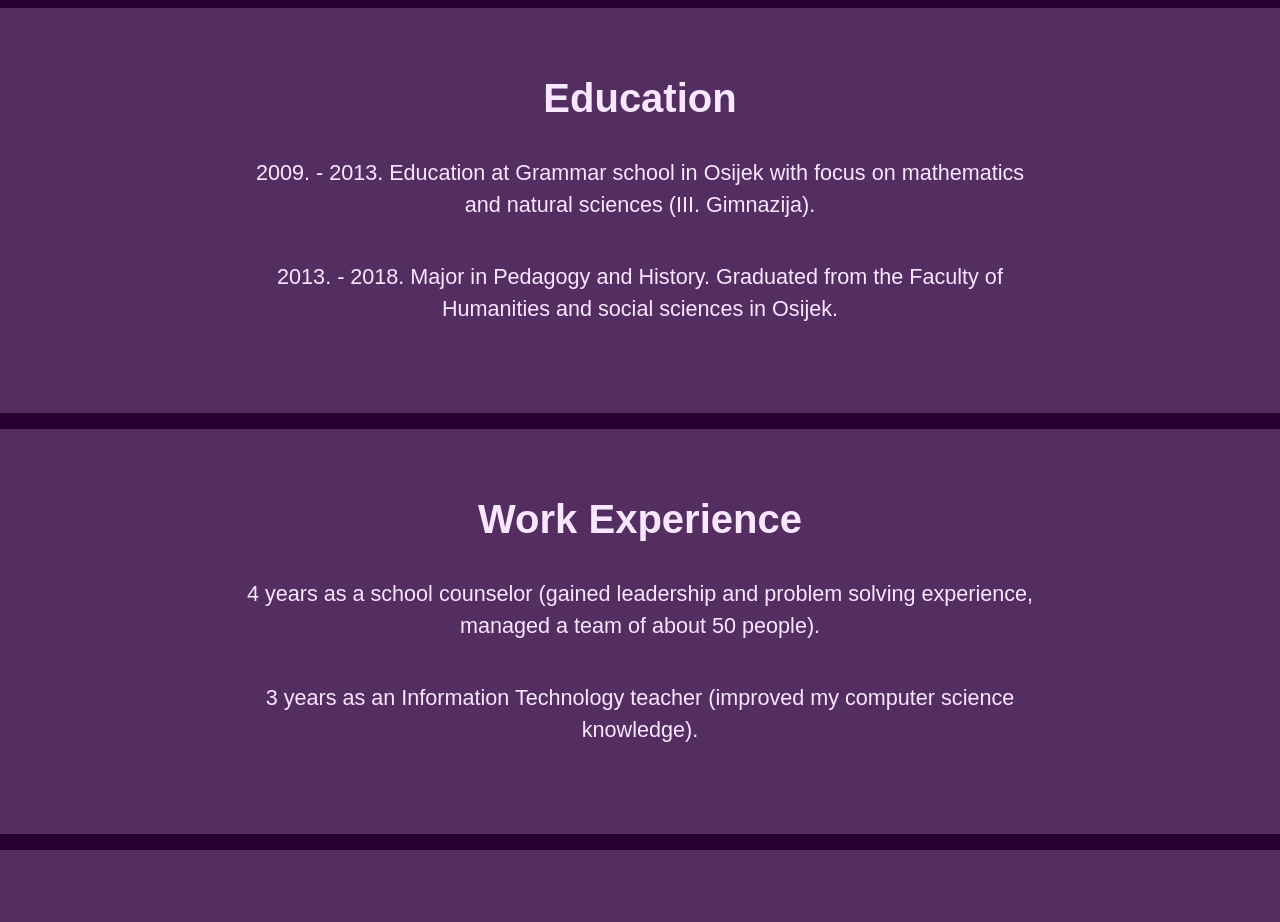
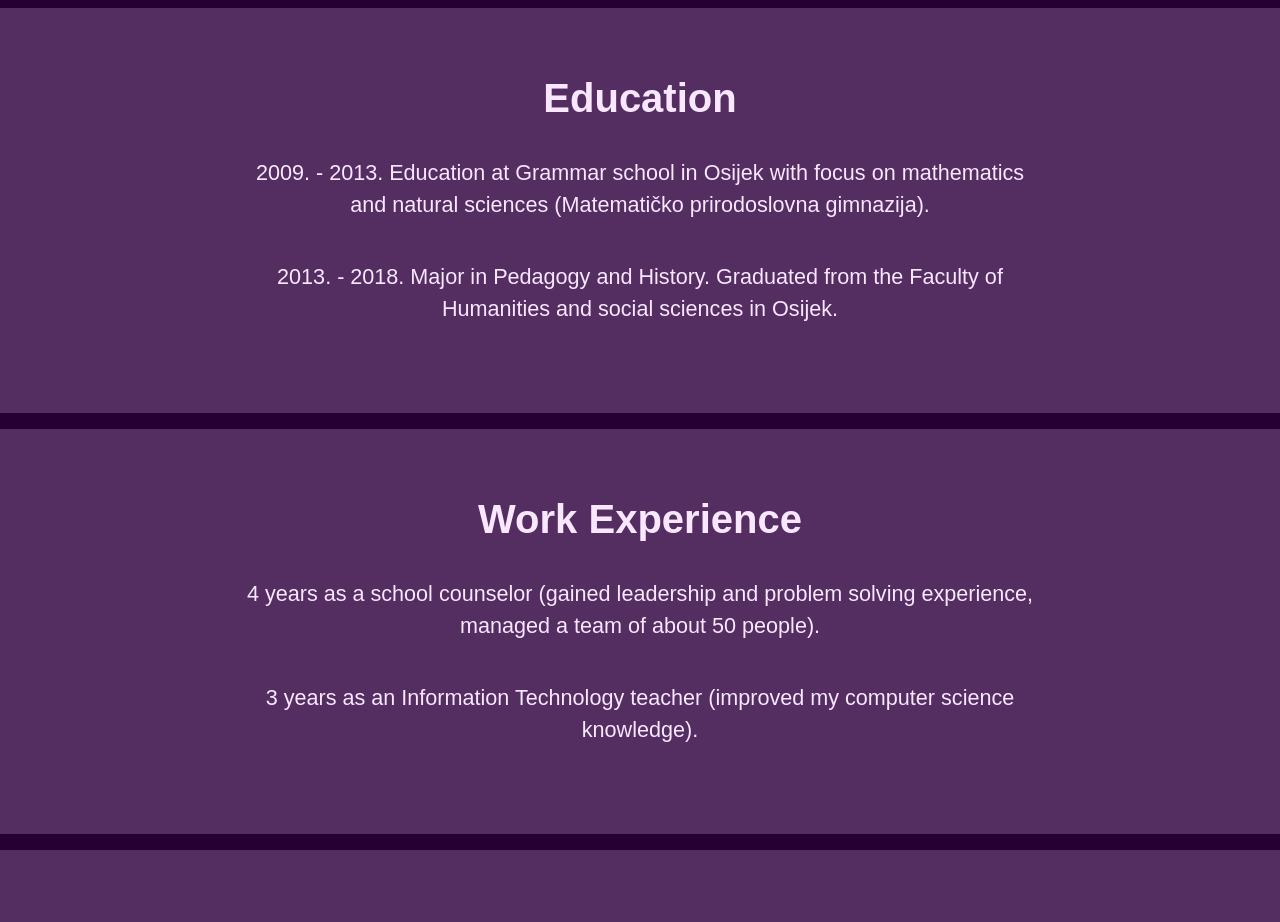
Before and after one commit to max-marschhauser/portfolio, a React (Create React App) app: page /about in a window 1280 px wide. Shown: the part 2820-3742 px from the top of the page. Built offline with nearby package versions, Linux system fonts and the light colour scheme.

Commit message:
grammar check

```diff
--- a/src/data/aboutPageText.js
+++ b/src/data/aboutPageText.js
@@ -60,7 +60,7 @@ const aboutData = [
 		imgSrc: undefined,
 		link: "",
 		content: [
-			`2009. - 2013. Education at Grammar school in Osijek with focus on mathematics and natural sciences (III. Gimnazija).`,
+			`2009. - 2013. Education at Grammar school in Osijek with focus on mathematics and natural sciences (Matematičko prirodoslovna gimnazija).`,
 			`2013. - 2018. Major in Pedagogy and History. Graduated from the Faculty of Humanities and social sciences in Osijek.`,
 		],
 	},
```
